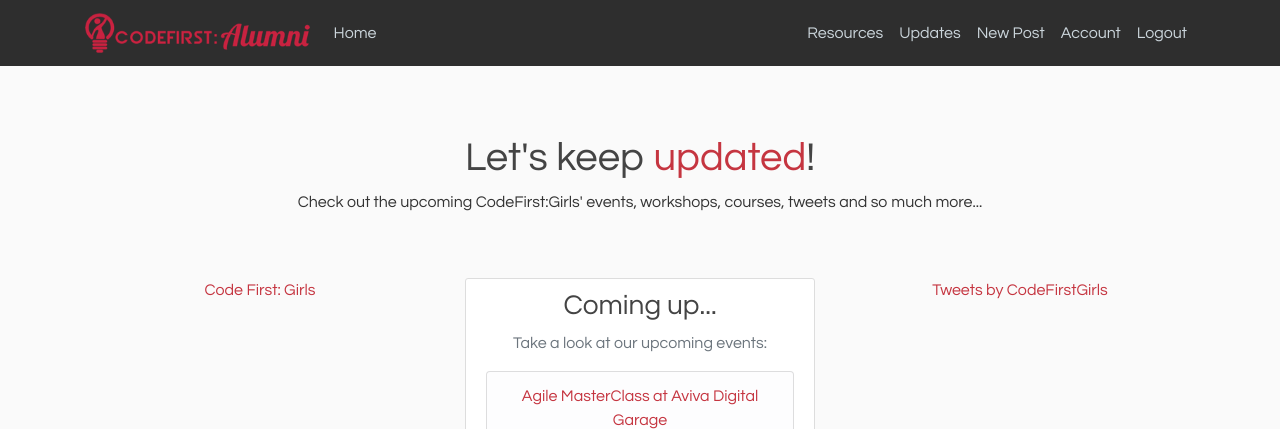
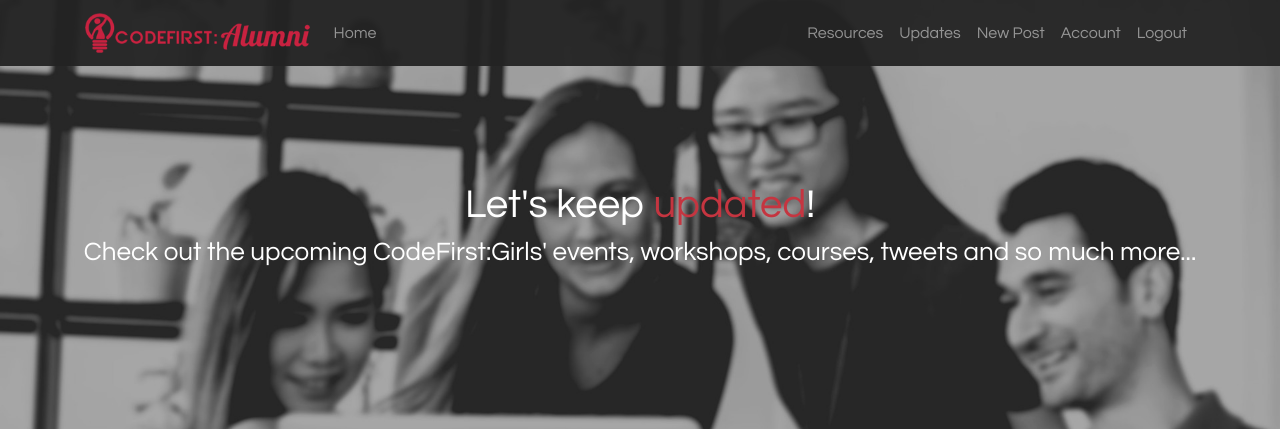
Before and after one commit to renatadev/codefirstgirls, a Flask app: page /updates in a window 1280 px wide. Shown: the top 429 px of the page. Run offline with Flask 2, Linux system fonts and the light colour scheme; a user stored in the database is signed in; some libraries are stand-ins or nearby versions.

Commit message:
Beautify updates file

```diff
--- a/project/static/css/index.css
+++ b/project/static/css/index.css
@@ -1,6 +1,6 @@
 body {
   font-family: 'Questrial', sans-serif;
-  color: #333333;
+  color: #818181;
 }
 .navbar {
   background-color: rgba(35,35,35,0.95);
--- a/project/static/css/main.css
+++ b/project/static/css/main.css
@@ -4,7 +4,7 @@ html {
 
 body {
   background: #fafafa;
-  color: #333333;
+  color: #818181;
   margin-top: 5rem;
 }
 
--- a/project/templates/index.html
+++ b/project/templates/index.html
@@ -24,6 +24,7 @@
     <style type="text/css">
       body, html {
         height: 100%;
+        color: #818181;
       }
       #index {
           text-align:center;
--- a/project/templates/updates.html
+++ b/project/templates/updates.html
@@ -1,5 +1,25 @@
-{% extends "layout.html" %}
-{% block content %}
+<!DOCTYPE html>
+<html>
+<head>
+    <!-- Required meta tags -->
+    <meta charset="utf-8">
+    <meta name="viewport" content="width=device-width, initial-scale=1, shrink-to-fit=no">
+    <meta name="description" content="CodeFirstGirls:Alumni is a social platform created for all the Alumni that is currently or has already done one or two of the CF:G coding courses">
+    <meta name="keywords" content="Code First Girls, Web Application, Flask, Python, Bank of America, CodeFirstAlumni, Alumni, Students, Learn to code">
+
+    <link rel="icon" type="image/png" sizes="16x16" href="{{ url_for('static', filename='images/minilogo.png') }}">
+
+    <link href="https://fonts.googleapis.com/css?family=Questrial&display=swap" rel="stylesheet">
+    <!-- Bootstrap CSS -->
+    <link rel="stylesheet" media="screen" href="{{ url_for('static', filename='css/bootstrap.min.css') }}">
+
+    <link rel="stylesheet" type="text/css" href="{{ url_for('static', filename='css/index.css') }}">
+
+    {% if title %}
+        <title>CFG:Alumni - {{ title }}</title>
+    {% else %}
+        <title>CFG:Alumni</title>
+    {% endif %}
     <style type="text/css">
       a {
         color: #c53540;
@@ -12,10 +32,83 @@
         color: #c53540;
       }
       #updates {
-    padding-top: 30px;
+
       }
+      body, html {
+        height: 100%;
+        color: #818181;
+      }
+      #updates {
+          text-align:center;
+          /*background-image:url(http://localhost:5000/static/images/bg-1.jpg);*/
+          background-image:url("static/images/fix2.jpg");
+          background-repeat:no-repeat;
+          background-size: cover;
+          height: 70%;
+          color: white;
+          font-size: 26px;
+          font-weight: 400;
+          line-height: 1.2em;
+          padding-top: 150px;
+          padding-bottom: 100px;
+      }
+      #events {
+        padding-top: 80px;
+      }
+      .greeny {
+        color: #61c9a4;
+      }
+    </style>
+</head>
 
-</style>
+<body>
+  <!--Facebook JS-->
+    <div id="fb-root"></div>
+    <script async defer crossorigin="anonymous" src="https://connect.facebook.net/en_GB/sdk.js#xfbml=1&version=v3.3"></script>
+
+    <header class="site-header">
+      <nav class="navbar navbar-expand-md navbar-dark fixed-top">
+        <div class="container">
+          <a class="navbar-brand" href="/">
+            <img alt="CF:G" src="{{ url_for('static', filename='images/small-logo.png') }}" height="40"/>
+          </a>
+          <button class="navbar-toggler" type="button" data-toggle="collapse" data-target="#navbarToggle" aria-controls="navbarToggle" aria-expanded="false" aria-label="Toggle navigation">
+            <span class="navbar-toggler-icon"></span>
+          </button>
+          <div class="collapse navbar-collapse" id="navbarToggle">
+            <div class="navbar-nav mr-auto">
+              <a class="nav-item nav-link" href="/home">Home</a>
+            </div>
+            <!-- Navbar Right Side -->
+            <div class="navbar-nav">
+                <a class="nav-item nav-link" href="/resources">Resources</a>
+                <a class="nav-item nav-link" href="/updates">Updates</a>
+              {% if current_user.is_authenticated %}
+                <a class="nav-item nav-link" href="{{ url_for('new_post') }}">New Post</a>
+                <a class="nav-item nav-link" href="{{ url_for('account') }}">Account</a>
+                <a class="nav-item nav-link" href="{{ url_for('logout') }}">Logout</a>
+              {% else %}
+                <a class="nav-item nav-link" href="{{ url_for('login') }}">Login</a>
+                <a class="nav-item nav-link" href="{{ url_for('register') }}">Register</a>
+              {% endif %}
+            </div>
+          </div>
+        </div>
+      </nav>
+    </header>
+    <main role="main" class="container">
+          {% with messages = get_flashed_messages(with_categories=true) %} <!-- This will allow us to get the success flash messages with bootstrap class -->
+            {% if messages %}
+              {% for category, message in messages %} <!-- loop our messages -->
+                <div class="alert alert-{{ category }}"> <!-- adding our value: success, etc -->
+                  {{ message }} <!-- finally print our message here -->
+                </div>
+              {% endfor %}
+            {% endif %}
+          {% endwith %}
+          {% block content %}{% endblock %}
+      </main>
+
   <section id="updates">
       <div class="container-fluid text-center align-self-center justify-content-center" style="height:100%;">
           <br><h1>Let's keep <span class="rosa"> updated</span>!</h1>
@@ -33,7 +126,7 @@
     <!-- Upcoming events -->
     <div class="col-md-4 text-center img-fluid">
       <div class="content-section">
-      <h3>Coming up...</h3>
+        <h3 class="greeny">Coming up...</h3>
         <p class='text-muted'>Take a look at our upcoming events:
           <ul class="list-group">
             <li class="list-group-item list-group-item-light"><a href="https://www.eventbrite.co.uk/e/agile-masterclass-tickets-61588944190" target="_blank">Agile MasterClass at Aviva Digital Garage</a><br><iframe src="https://www.google.com/maps/embed?pb=!1m18!1m12!1m3!1d2802.3299850900194!2d-0.0828354488065825!3d51.52765370965101!2m3!1f0!2f0!3f0!3m2!1i1024!2i768!4f13.1!3m3!1m2!1s0x48761cbae77ef619%3A0x395f487a33efff76!2sAviva+Digital+Garage!5e0!3m2!1sen!2suk!4v1558987273685!5m2!1sen!2suk" width="200" height="200" frameborder="0" style="border:0" allowfullscreen></iframe> </li>
@@ -51,4 +144,10 @@
 
 </div>
 </section>
-{% endblock content %}
+
+<!-- Optional JavaScript -->
+<script src="https://code.jquery.com/jquery-3.2.1.slim.min.js" integrity="sha384-KJ3o2DKtIkvYIK3UENzmM7KCkRr/rE9/Qpg6aAZGJwFDMVNA/GpGFF93hXpG5KkN" crossorigin="anonymous"></script>
+<script src="https://cdnjs.cloudflare.com/ajax/libs/popper.js/1.12.9/umd/popper.min.js" integrity="sha384-ApNbgh9B+Y1QKtv3Rn7W3mgPxhU9K/ScQsAP7hUibX39j7fakFPskvXusvfa0b4Q" crossorigin="anonymous"></script>
+<script src="{{ url_for('static', filename='js/bootstrap.min.js') }}"></script>
+</body>
+</html>
```
Also changed, not shown: project/static/images/fix1.jpg (added), project/static/images/fix2.jpg (added), 3 other files. Lines whose indentation alone changed are shown as unchanged.
